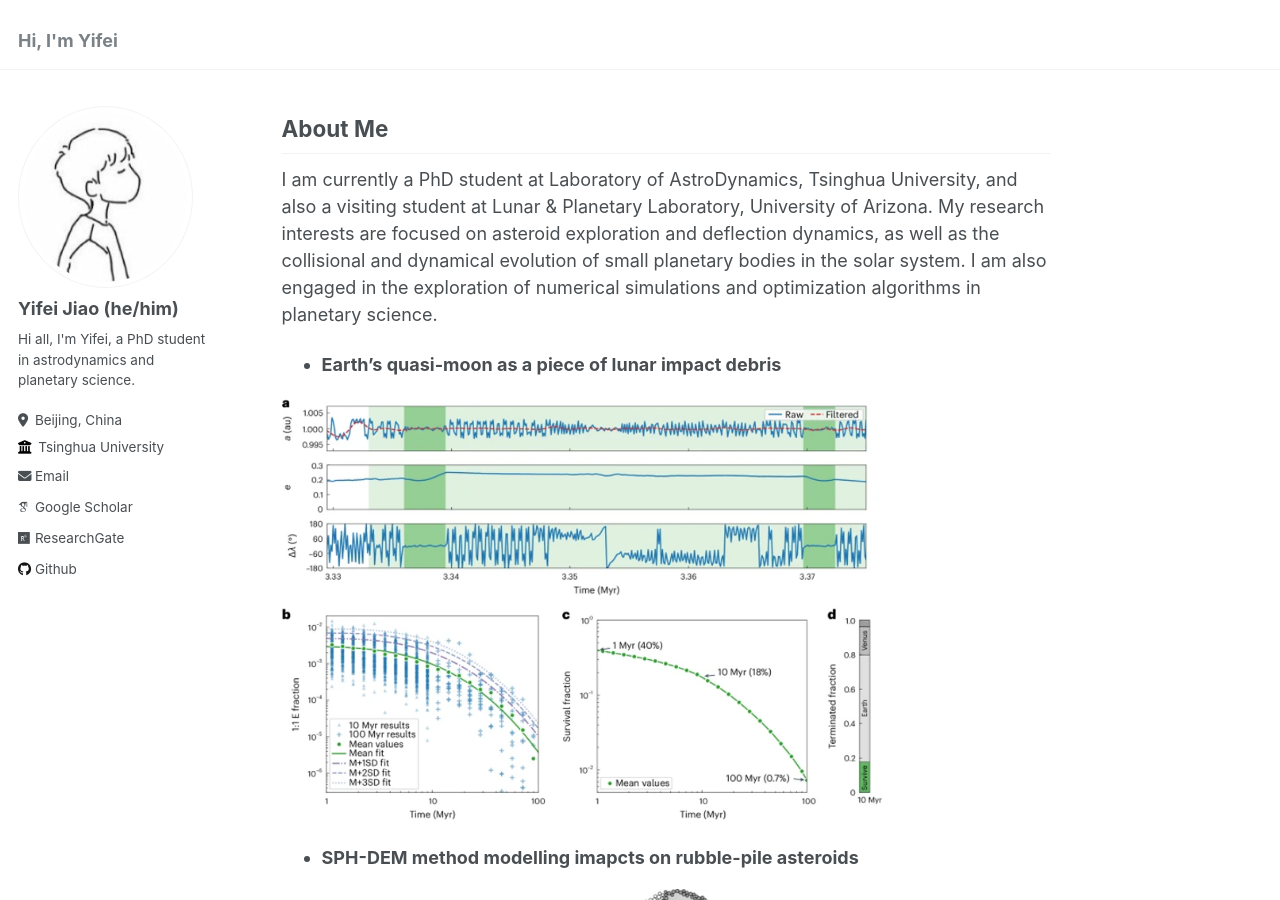
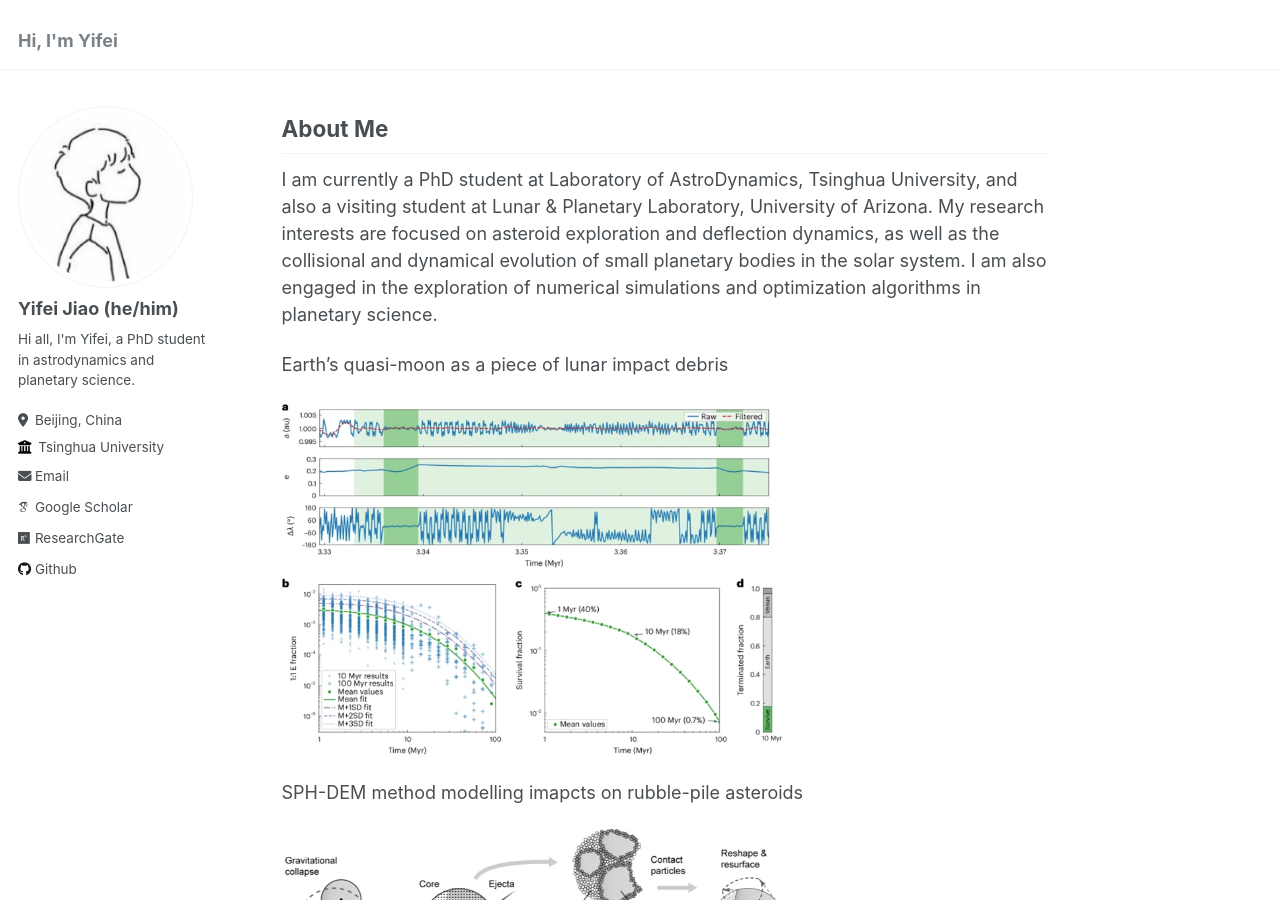
Before and after one commit to jiaoyf-thu/jiaoyf-thu.github.io, a Jekyll site: the page built from _pages/about.md, in a window 1280 px wide and 900 px high. Built offline with Jekyll 4.4.1, drawn with Linux system fonts in a browser that asks for light colours; some web fonts are replaced.

Commit message:
Update about.md

```diff
--- a/_pages/about.md
+++ b/_pages/about.md
@@ -11,17 +11,17 @@ redirect_from:
 
 I am currently a PhD student at Laboratory of AstroDynamics, Tsinghua University, and also a visiting student at Lunar & Planetary Laboratory, University of Arizona. My research interests are focused on asteroid exploration and deflection dynamics, as well as the collisional and dynamical evolution of small planetary bodies in the solar system. I am also engaged in the exploration of numerical simulations and optimization algorithms in planetary science.
 
-+ **Earth's quasi-moon as a piece of lunar impact debris**
+Earth's quasi-moon as a piece of lunar impact debris
 
-<img src="https://jiaoyf-thu.github.io/images/fig3.png"  width="600">
+<img src="https://jiaoyf-thu.github.io/images/fig3.png"  width="500">
 
-+ **SPH-DEM method modelling imapcts on rubble-pile asteroids**
+SPH-DEM method modelling imapcts on rubble-pile asteroids
 
-<img src="https://jiaoyf-thu.github.io/images/fig2.png"  width="600">
+<img src="https://jiaoyf-thu.github.io/images/fig2.png"  width="500">
 
-+ **Where should we impact an asteroid to effectively deflect it**
+Where should we impact an asteroid to effectively deflect it
 
-<img src="https://jiaoyf-thu.github.io/images/fig1.png"  width="600">
+<img src="https://jiaoyf-thu.github.io/images/fig1.png"  width="500">
 
 ## Publications
 1. **Y. Jiao**, B. Cheng, Y. Huang, E. Asphaug, B. Gladman, R. Malhotra, P. Michel, Y. Yu, H. Baoyin. Asteroid Kamoʻoalewa's journey from the lunar Giordano Bruno crater to Earth 1:1 resonance. *Nature Astronomy*, 2024. [view](https://www.nature.com/articles/s41550-024-02258-z)
```
